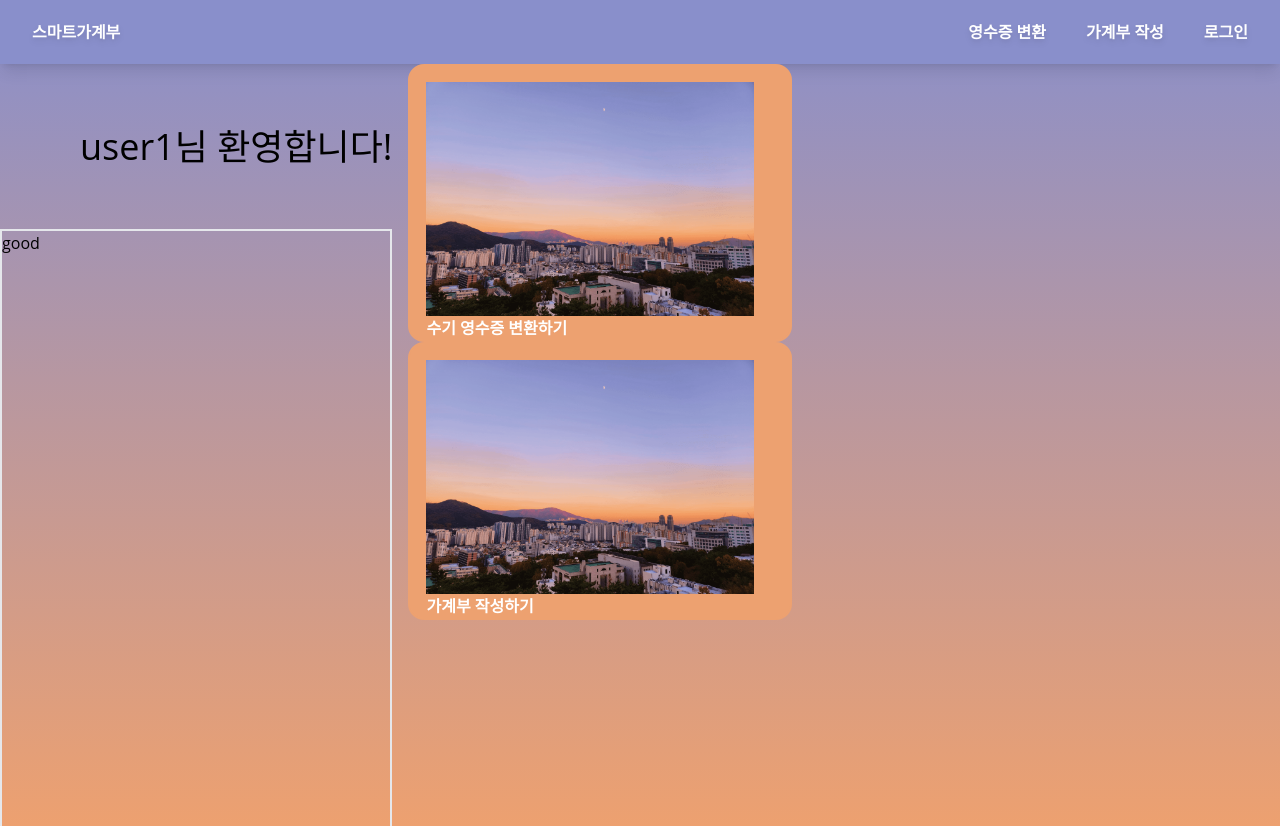
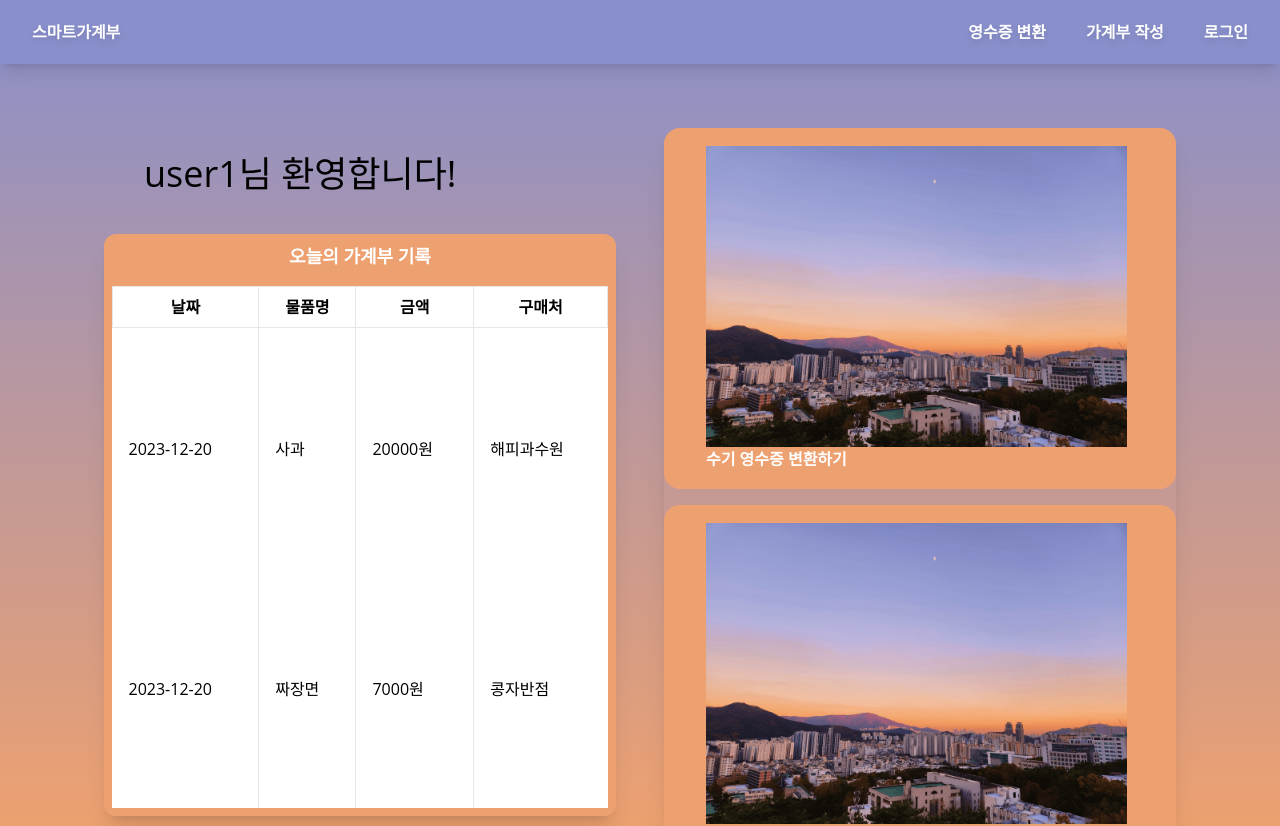
Before and after one commit to JisooOvO/DataAnalystProject-Frontend-YoungmanProject, a React (Create React App) app: page / in a window 1280 px wide. Shown: the top 826 px of the page. Built offline with nearby package versions, Linux system fonts and the light colour scheme.

Commit message:
update mainpage

```diff
--- a/src/component/mainpage/MainButton.js
+++ b/src/component/mainpage/MainButton.js
@@ -2,13 +2,13 @@ import React from 'react'
 import ExampleImage from '../../image/loginBackgroundImg.png'
 const MainButton = () => {
   return (
-    <div className="">
-      <div className="bg-[#EDA170] text-white font-bold border-2 pt-4 pl-4 border-[#EDA170] rounded-2xl w-full h-full">
-        <img className='w-[90%] h-[80%]' src={ExampleImage} />
+    <div className="flex flex-col gap-4 mt-16 shadow-xl">
+      <div className=" bg-[#EDA170] text-white font-bold border-2 py-4 pl-10 border-[#EDA170] rounded-2xl w-full h-full">
+        <img className='w-[90%] h-[70%]' src={ExampleImage} />
         수기 영수증 변환하기
       </div>
-      <div className="bg-[#EDA170] text-white font-bold border-2 pt-4 pl-4 border-[#EDA170] rounded-2xl w-full h-full">
-        <img className='w-[90%] h-[80%]' src={ExampleImage} />
+      <div className="bg-[#EDA170] text-white font-bold border-2 py-4 pl-10 border-[#EDA170] rounded-2xl w-full h-full">
+        <img className='w-[90%] h-[70%]' src={ExampleImage} />
         가계부 작성하기
       </div>
     </div>
--- /dev/null
+++ b/src/component/mainpage/MainTable.js
@@ -0,0 +1,41 @@
+
+const MainTable = () => {
+
+    const rows = [
+        { date: "2023-12-20", object: "사과", price: "20000원", place: "해피과수원" },
+        { date: "2023-12-20", object: "짜장면", price: "7000원", place: "콩자반점" }
+    ];
+
+    return (
+        <div className="bg-[#EDA170] border-8 border-[#EDA170] rounded-xl w-full h-full">
+            <div className="text-white text-lg text-center font-bold mb-4">
+                오늘의 가계부 기록
+            </div>
+            <div className="overflow-x-auto">
+                <table className="min-w-full bg-white table-auto">
+                    <thead>
+                        <tr className="">
+                            <th className="px-4 py-2 border">날짜</th>
+                            <th className="px-4 py-2 border">물품명</th>
+                            <th className="px-4 py-2 border">금액</th>
+                            <th className="px-4 py-2 border">구매처</th>
+                        </tr>
+                    </thead>
+                    <tbody className="h-[30rem]">
+                        {rows.map((row, index) => (
+                            <tr key={index} className="">
+                                <td className="px-4 py-2 border-r">{row.date}</td>
+                                <td className="px-4 py-2 border-r">{row.object}</td>
+                                <td className="px-4 py-2 border-r">{row.price}</td>
+                                <td className="px-4 py-2">{row.place}</td>
+                            </tr>
+                        ))}
+                    </tbody>
+                </table>
+            </div>
+
+        </div>
+    )
+}
+
+export default MainTable
--- a/src/component/mainpage/UserList.js
+++ b/src/component/mainpage/UserList.js
@@ -1,7 +1,9 @@
+import MainTable from "./MainTable"
+
 const UserList = () => {
   return (
-    <div className="border-2 w-[100%] h-[100%]">
-    good
+    <div className="shadow-xl rounded-xl">
+    <MainTable />
   </div>
   )
 }
--- a/src/page/MainPage.js
+++ b/src/page/MainPage.js
@@ -4,14 +4,14 @@ import UserList from '../component/mainpage/UserList';
 const MainPage = () => {
 
   return (
-    <main className='w-full h-full flex flex-col items-center'>
-      <div id='gridContainer' className="flex w-[100%] h-[100%] gap-4">
-        <div>
-      <h1 className='w-full h-[10%] flex justify-center items-center text-2xl md:text-4xl m-10'>user1님 환영합니다!</h1>
-        <UserList />
+    <main className='flex flex-col justify-center items-center'>
+      <div className="flex justify-center items-center w-[100%] h-[100%] gap-12">
+        <div className='w-[40%] h-[100%] '>
+          <h1 className='text-2xl md:text-4xl m-10'>user1님 환영합니다!</h1>
+          <UserList />
         </div>
-        <div className="w-[30%] h-[30%]">
-        <MainButton/>
+        <div className="w-[40%] h-[40%]">
+          <MainButton />
         </div>
       </div>
     </main>
```
